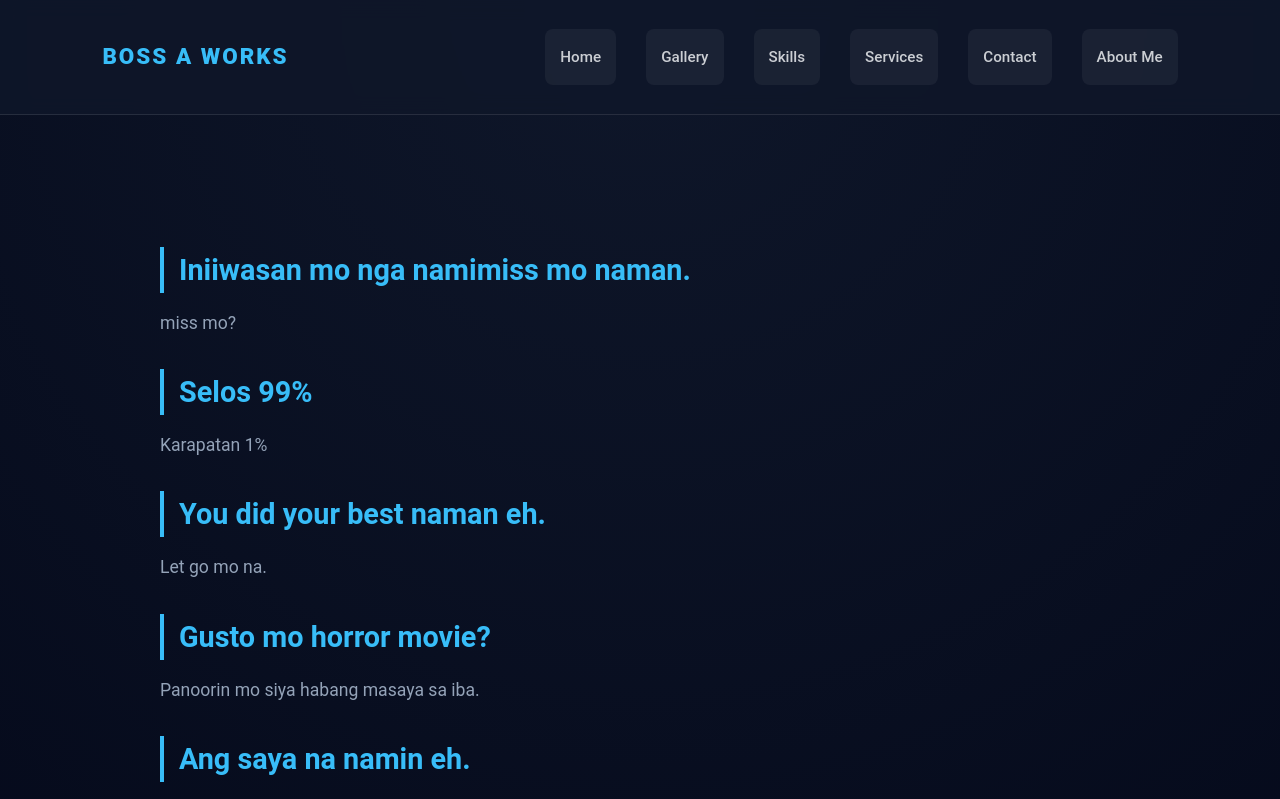
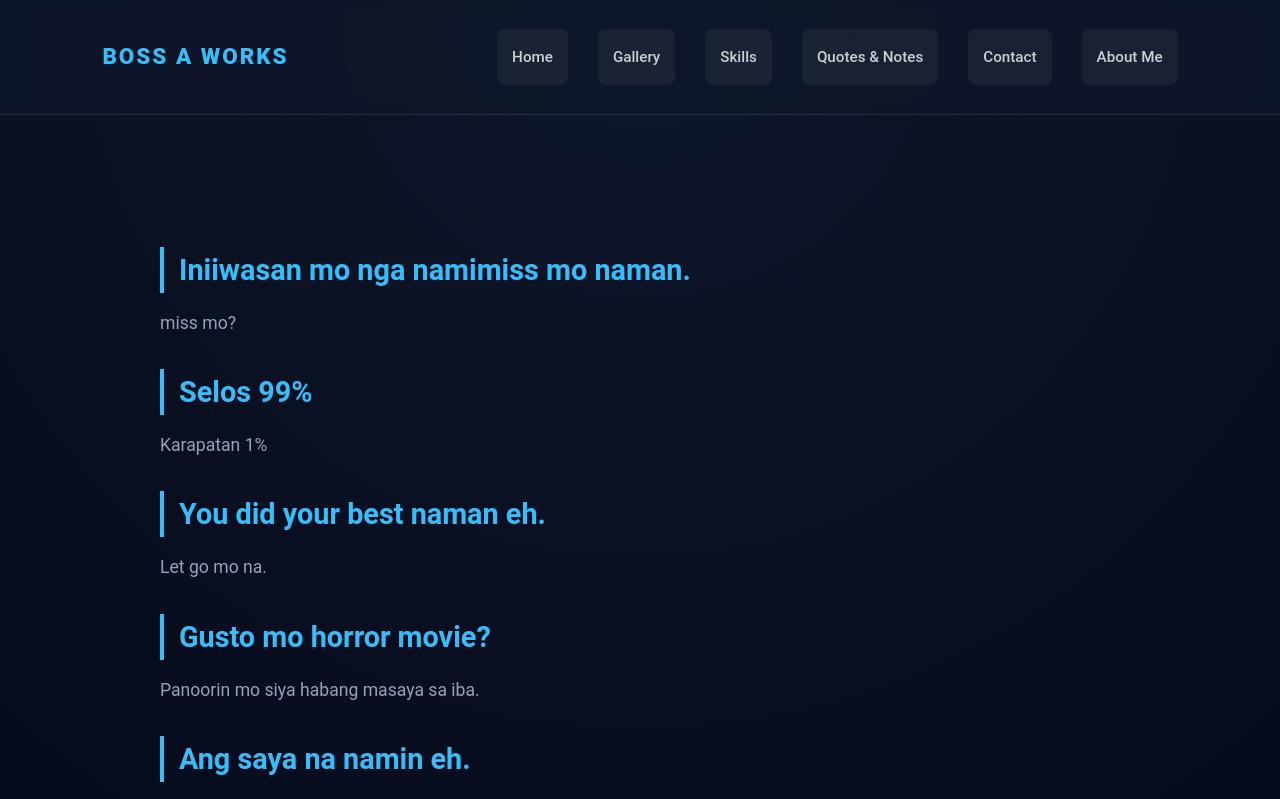
Before and after one commit to ardysimpao14-maker/bossA, a plain HTML site: page services.html in a window 1280 px wide. Shown: the top 799 px of the page. Drawn offline with Linux system fonts and the light colour scheme.

Commit message:
Change 'Services' link to 'Quotes & Notes'
Updated the services page title and link text.

```diff
--- a/services.html
+++ b/services.html
@@ -20,7 +20,7 @@
         <li><a href="index.html">Home</a></li>
         <li><a href="Gallery.html">Gallery</a></li>
         <li><a href="skill.html">Skills</a></li>
-        <li><a href="services.html">Services</a></li>
+        <li><a href="services.html">Quotes & Notes</a></li>
         <li><a href="contact.html">Contact</a></li>
         <li><a href="about.html">About Me</a></li>
     </ul>
```
